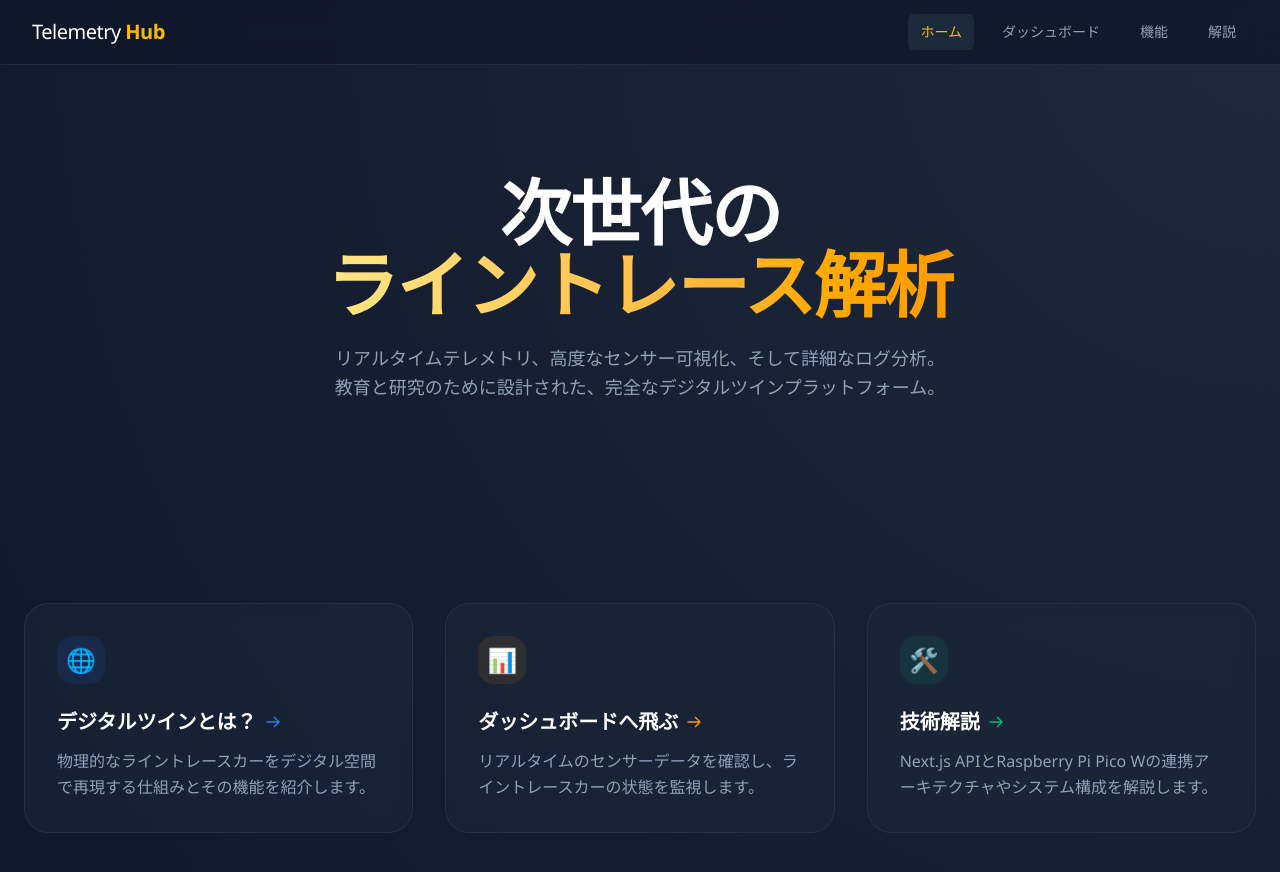
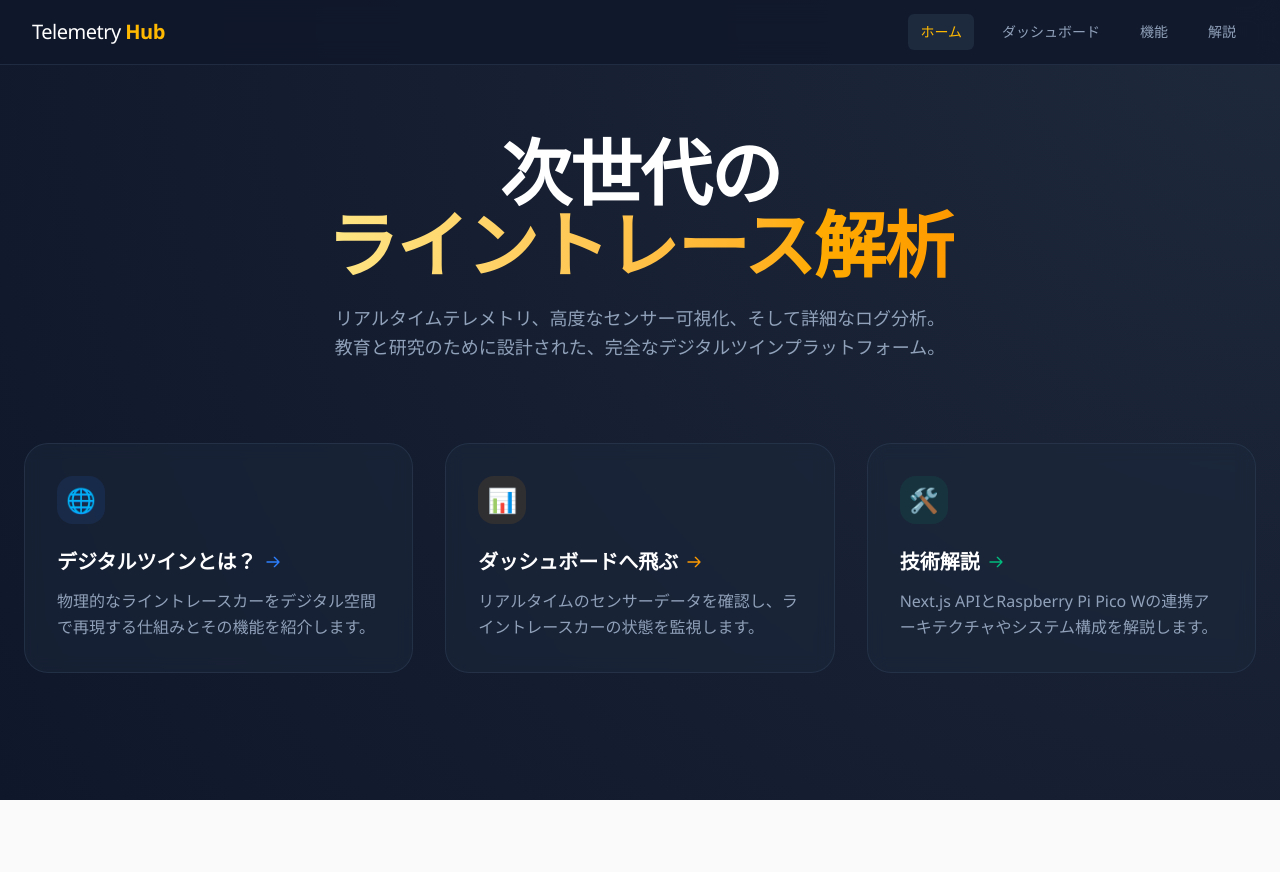
Before and after one commit to Juna1013/4th-PBL-front, a Next.js app: page / in a window 1280 px wide. Shown: the top 872 px of the page. After the commit the page ends 800 px from the top, so only its background shows below. Built offline with nearby package versions, Linux system fonts and the light colour scheme.

Commit message:
トップページのレイアウト調整（余白削減）

```diff
--- a/src/app/page.tsx
+++ b/src/app/page.tsx
@@ -13,7 +13,7 @@ export default function Home() {
 
       <main className="pt-24 px-6 pb-20">
         {/* ヒーローセクション */}
-        <section className="max-w-7xl mx-auto py-20 text-center">
+        <section className="max-w-7xl mx-auto py-10 text-center">
 
 
           <h1 className="text-5xl md:text-7xl font-bold tracking-tight text-white mb-6">
@@ -23,7 +23,7 @@ export default function Home() {
             </span>
           </h1>
 
-          <p className="max-w-2xl mx-auto text-lg text-slate-400 mb-10 leading-relaxed">
+          <p className="max-w-2xl mx-auto text-lg text-slate-400 mb-0 leading-relaxed">
             リアルタイムテレメトリ、高度なセンサー可視化、そして詳細なログ分析。<br />
             教育と研究のために設計された、完全なデジタルツインプラットフォーム。
           </p>
@@ -32,7 +32,7 @@ export default function Home() {
         </section>
 
         {/* ナビゲーショングリッド */}
-        <section className="max-w-7xl mx-auto py-20 grid md:grid-cols-3 gap-8">
+        <section className="max-w-7xl mx-auto py-10 grid md:grid-cols-3 gap-8">
           <Link href="/features" className="block p-8 rounded-3xl bg-slate-800/50 border border-slate-700/50 backdrop-blur-sm hover:border-blue-500/50 hover:bg-slate-800/80 transition-all group relative overflow-hidden">
             <div className="absolute inset-0 bg-gradient-to-br from-blue-500/10 to-transparent opacity-0 group-hover:opacity-100 transition-opacity" />
             <div className="w-12 h-12 bg-blue-500/10 rounded-2xl flex items-center justify-center mb-6 group-hover:scale-110 transition-transform relative z-10">
```
